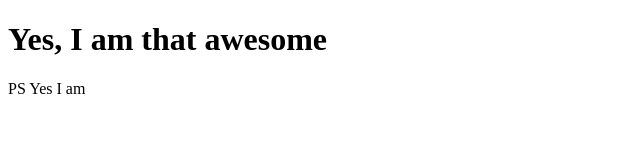
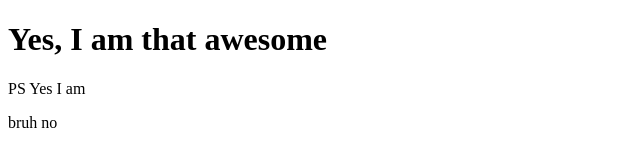
Before and after one commit to jcc03/carroll-joseph, a plain HTML site: page index.html in a window 1280 px wide. Shown: the full height of the page, 0-640 px from the left. Drawn offline with Linux system fonts and the light colour scheme.

Commit message:
Commit message

```diff
--- a/index.html
+++ b/index.html
@@ -7,6 +7,7 @@
 
 <h1>Yes, I am that awesome</h1>
 <p>PS Yes I am</p>
+<p>bruh no</p>
 
 </body>
 </html>
```
